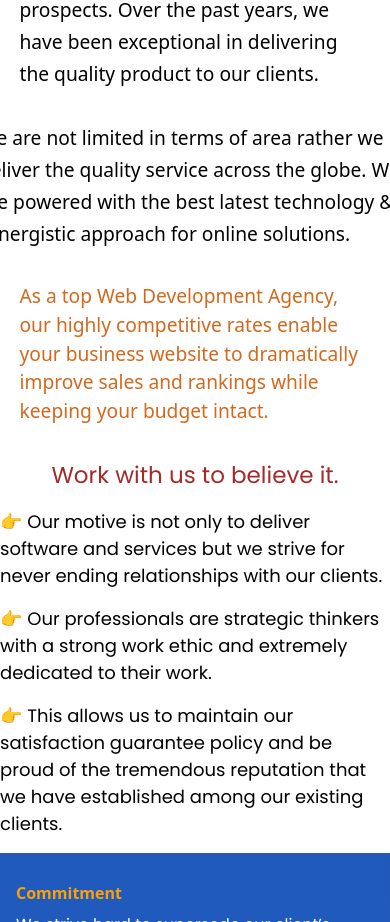
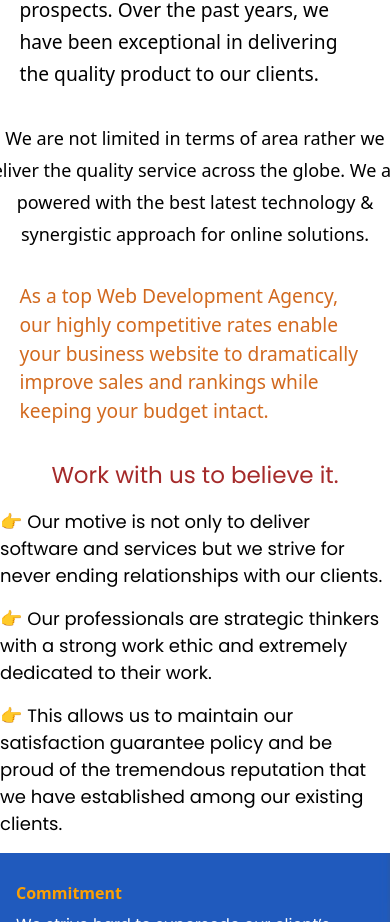
Before and after one commit to Aniket9789/Redwolf, a React app: page /about in a window 390 px wide. Shown: the part 2020-2942 px from the top of the page. Built offline with nearby package versions, Linux system fonts and the light colour scheme.

Commit message:
now updated

```diff
--- a/src/about.css
+++ b/src/about.css
@@ -346,6 +346,12 @@
 @media only screen and (max-width:768px) {
     .Aboutinner3 {
         width: 27rem;
+        font-size: large;
+        font-weight: 400;
+        text-align: center;
+        display: flex;
+        flex-direction: column;
+        flex-wrap: wrap;
     }
 }
 
```
